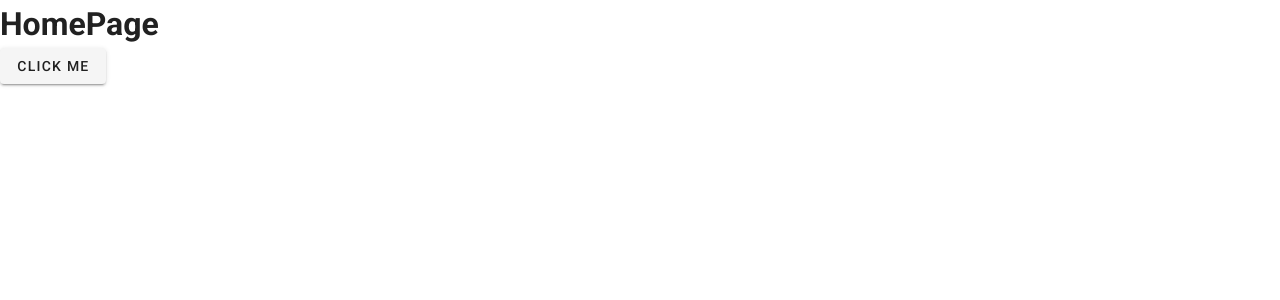
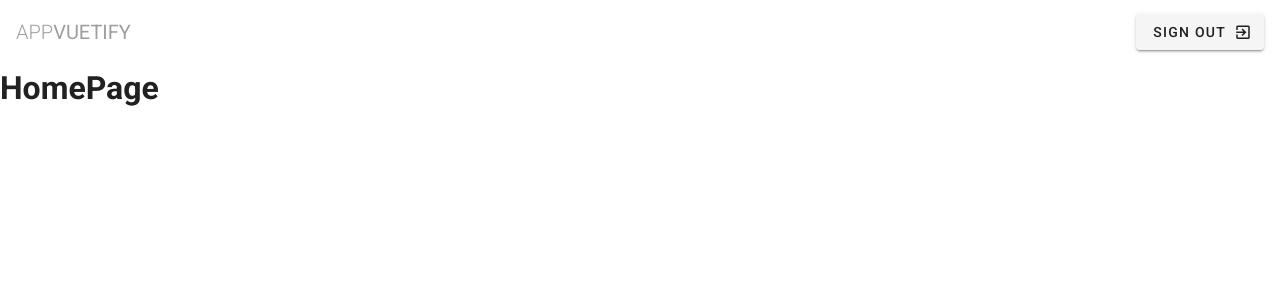
Before and after one commit to mkbindraji/new_vuetify, a Vue app: page / in a window 1280 px wide. Shown: the top 300 px of the page. Built offline with nearby package versions, Linux system fonts and the light colour scheme.

Commit message:
Toolbars

```diff
--- a/src/App.vue
+++ b/src/App.vue
@@ -1,17 +1,27 @@
 <template>
-  <v-app>
+  <v-app class="grey lighten-4">
+
+    <NavbarPage></NavbarPage>
+
     <v-content>
       <router-view></router-view> <!-- Use "router-view" not "route-view" -->
     </v-content>
+
   </v-app>
 </template>
 
 <script>
+
+import NavbarPage from '@/components/NavbarPage'
+
 export default {
   name: 'App',
+  components: {
+    NavbarPage
+  },
+  data: () => ({
+    // Add your data properties here
+  })
+};
 
-  data: () => ({
-    //
-  }),
-};
 </script>
--- /dev/null
+++ b/src/components/NavbarPage.vue
@@ -0,0 +1,22 @@
+<template>
+    <nav>
+        <v-toolbar flat app>
+
+            <v-toolbar-title class="text-uppercase grey--text">
+                <span class="font-weight-light">App</span>
+                <span>Vuetify</span>
+            </v-toolbar-title>
+
+            <v-spacer></v-spacer>
+
+            <v-btn flat color="lighten-2">
+                <span>Sign Out</span>
+                <v-icon right>mdi-exit-to-app</v-icon>
+            </v-btn>
+        </v-toolbar>
+    </nav>
+</template>
+
+<script>
+
+</script>
--- a/src/views/HomePage.vue
+++ b/src/views/HomePage.vue
@@ -1,10 +1,7 @@
 <template>
     <div class="home">
       <h1>HomePage</h1>
-      <v-btn class="hidden-md-and-down">click me</v-btn>
-      <!-- <v-btn class="hidden-md-and-up">click me</v-btn> -->
 
-      <!-- <v-btn class="hidden-sm-only">click me</v-btn> -->
     </div>
   </template>
 
```
